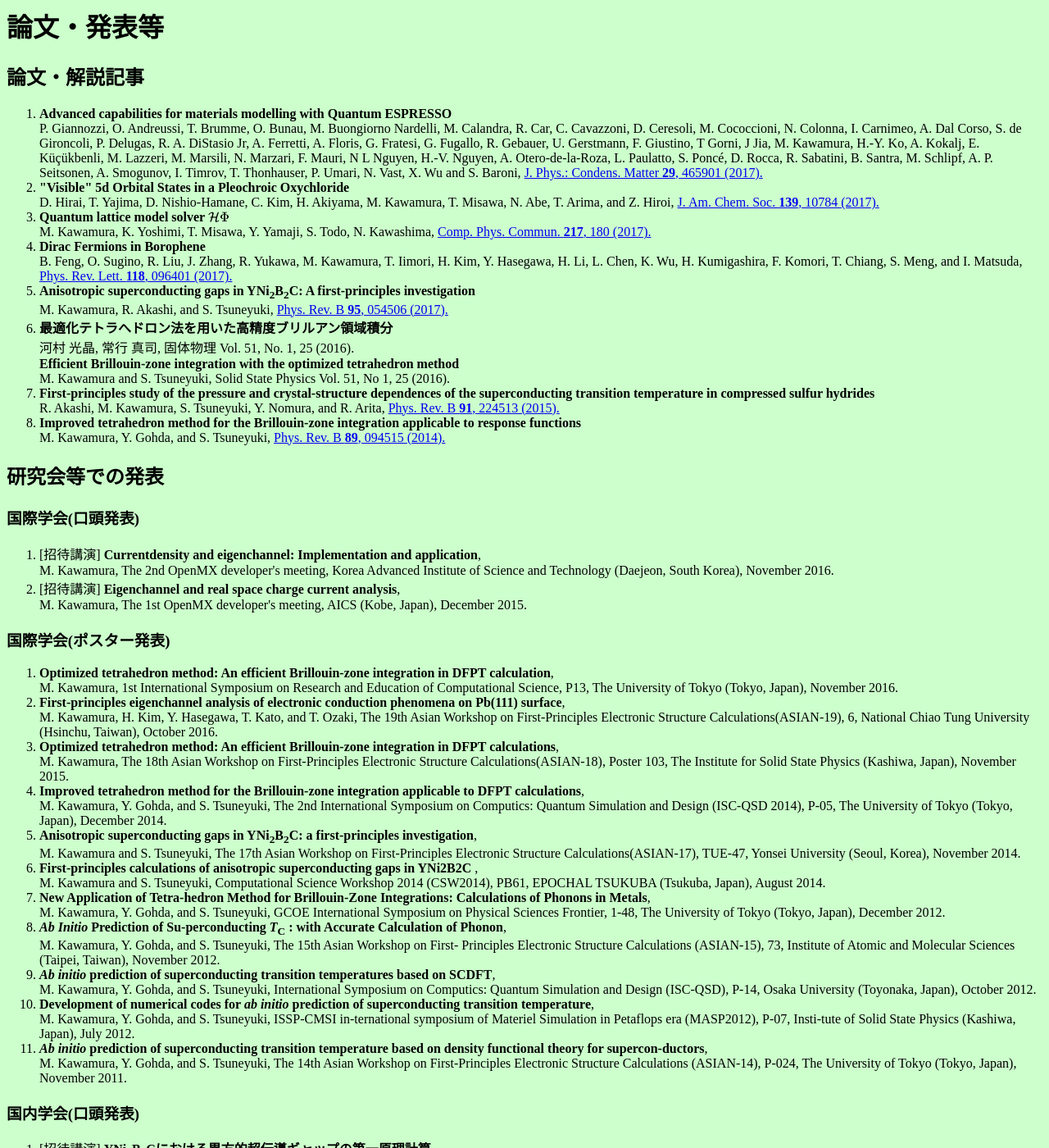
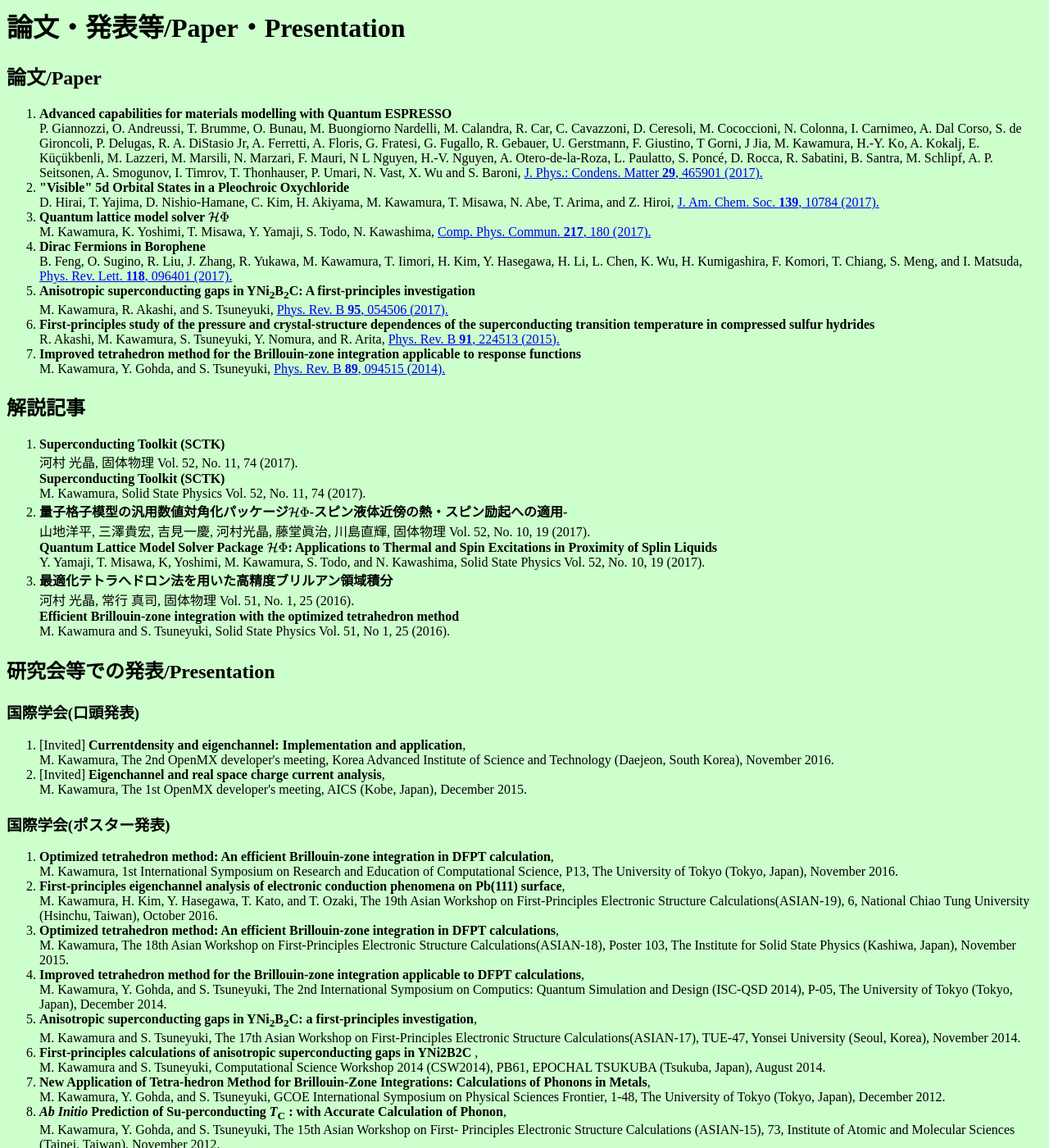
Before and after one commit to mitsuaki1987/mitsuaki1987.github.io, a Jekyll site: the page paper_ja.html, which Jekyll copies as it is, in a window 1280 px wide and 1400 px high. Shown: the whole window at 82% size. Built offline with Jekyll 4.4.1, drawn with Linux system fonts in a browser that asks for light colours; formulas are drawn with MathJax 3.

Commit message:
Update Web page

```diff
--- a/paper_ja.html
+++ b/paper_ja.html
@@ -10,16 +10,16 @@
     </script>
     <meta http-equiv="X-UA-Compatible" CONTENT="IE=EmulateIE7" />
 
-    <title>論文等</title>
+    <title>KAWAMURA, Mitsuaki Homepage</title>
 
     <meta name="description" content="論文等">
 
   </head>
   <body bgcolor="CCFFCC">
 
-    <h1>論文・発表等</h1>
+    <h1>論文・発表等/Paper・Presentation</h1>
 
-    <h2>論文・解説記事</h2>
+    <h2>論文/Paper</h2>
 
     <ol>
       <li><b>Advanced capabilities for materials modelling with Quantum ESPRESSO</b>
@@ -88,20 +78,56 @@
       </li>
     </ol>
 
-    <h2>研究会等での発表</h2>
+    <h2>解説記事</h2>
+
+    <ol>
+      <li><b>Superconducting Toolkit (SCTK)</b>
+        <br>
+        河村 光晶,
+        固体物理 Vol. 52, No. 11, 74 (2017).
+        <br>
+        <b>Superconducting Toolkit (SCTK)</b>
+        <br>
+        M. Kawamura,
+        Solid State Physics Vol. 52, No. 11, 74 (2017).
+      </li>
+      <li><b>量子格子模型の汎用数値対角化パッケージ${\mathcal H}\Phi$-スピン液体近傍の熱・スピン励起への適用-</b>
+        <br>
+        山地洋平, 三澤貴宏, 吉見一慶, 河村光晶, 藤堂眞治, 川島直輝,
+        固体物理 Vol. 52, No. 10, 19 (2017).
+        <br>
+        <b>Quantum Lattice Model Solver Package ${\mathcal H}\Phi$: Applications to Thermal and
+        Spin Excitations in Proximity of Splin Liquids</b>
+        <br>
+        Y. Yamaji, T. Misawa, K, Yoshimi, M. Kawamura, S. Todo, and N. Kawashima,
+        Solid State Physics Vol. 52, No. 10, 19 (2017).
+      </li>
+      <li><b>最適化テトラへドロン法を用いた高精度ブリルアン領域積分</b>
+        <br>
+        河村 光晶, 常行 真司,
+        固体物理 Vol. 51, No. 1, 25 (2016).
+        <br>
+        <b>Efficient Brillouin-zone integration with the optimized tetrahedron method</b>
+        <br>
+        M. Kawamura and S. Tsuneyuki,
+        Solid State Physics Vol. 51, No 1, 25 (2016).
+      </li>
+    </ol>
+
+    <h2>研究会等での発表/Presentation</h2>
 
     <h3>国際学会(口頭発表)</h3>
 
     <ol>
       <li>
-        [招待講演] <b>Currentdensity and eigenchannel: Implementation and application</b>,
+        [Invited] <b>Currentdensity and eigenchannel: Implementation and application</b>,
         <br>
         M. Kawamura,
         The 2nd OpenMX developer's meeting,
         Korea Advanced Institute of Science and Technology (Daejeon, South Korea), November 2016.
       </li>
       <li>
-        [招待講演] <b>Eigenchannel and real space charge current analysis</b>,
+        [Invited] <b>Eigenchannel and real space charge current analysis</b>,
         <br>
         M. Kawamura,
         The 1st OpenMX developer's meeting,
@@ -200,7 +226,7 @@
 
     <ol>
       <li>
-        [招待講演] <b>YNi<sub>2</sub>B<sub>2</sub>Cにおける異方的超伝導ギャップの第一原理計算</b>,
+        [Invited] <b>YNi<sub>2</sub>B<sub>2</sub>Cにおける異方的超伝導ギャップの第一原理計算</b>,
         <br>
         河村光晶,
         九工大物性グループセミナー,
```
Also changed, not shown: other parts of paper_ja.html (+0 -10 lines), index_left_ja.html (+5 -10 lines), index_right_ja.html (+11 -1 lines), program.html (added, +110 -0 lines).
